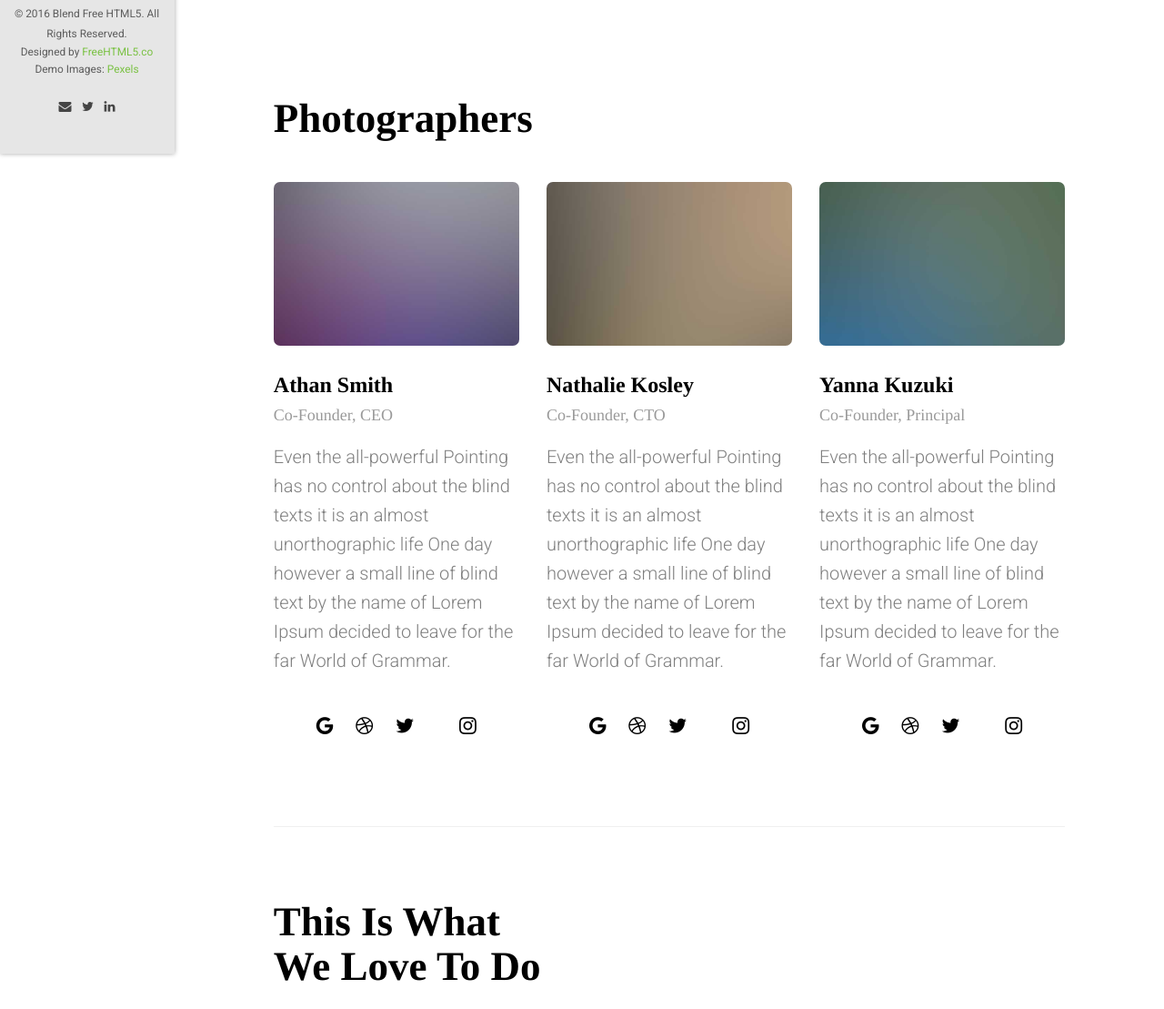
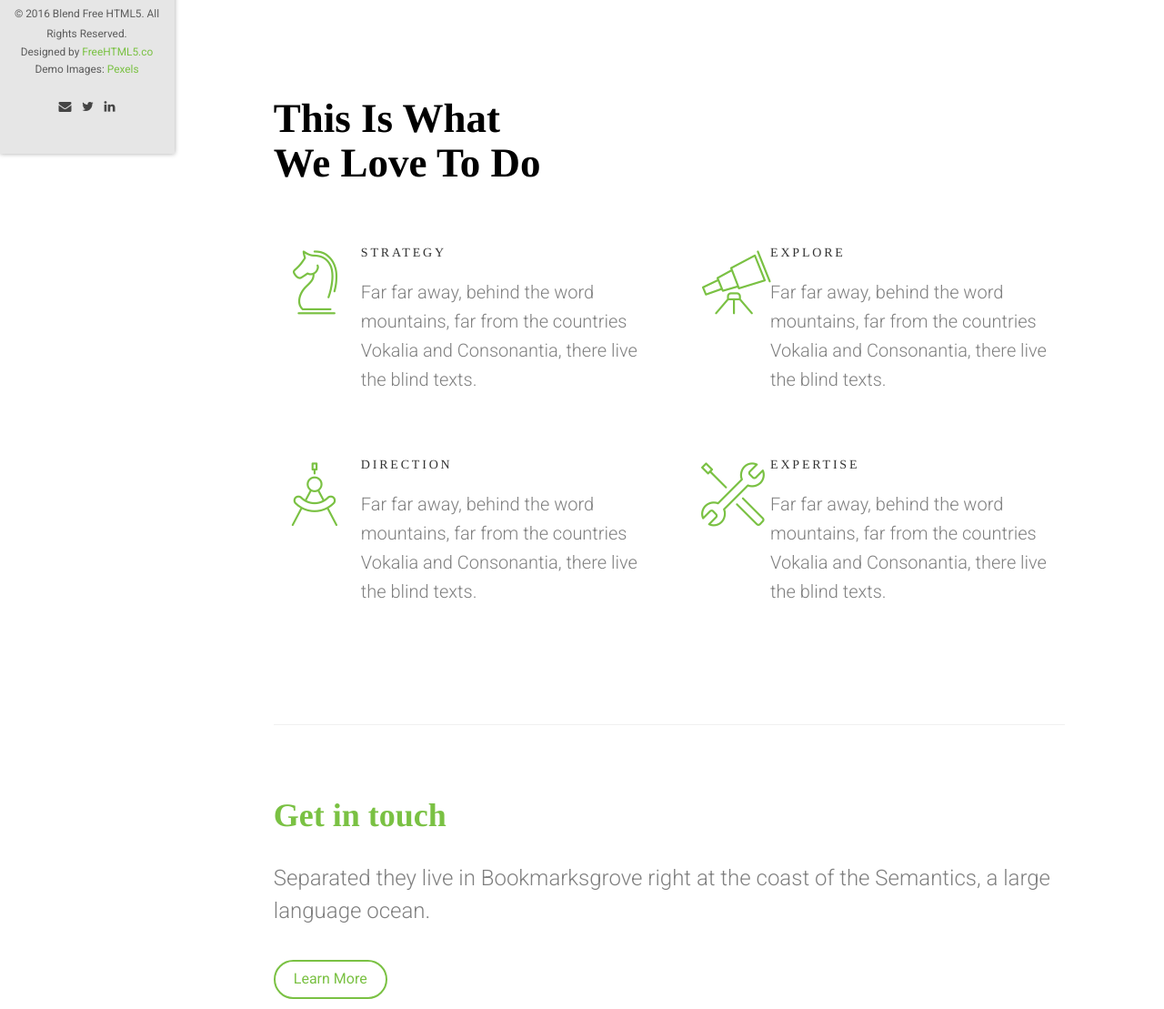
Before and after one commit to lim-clara/lim-clara.github.io, a plain HTML site: page about.html in a window 1280 px wide. Shown: the part 631-1740 px from the top of the page at 91% size. Drawn offline with Linux system fonts and the light colour scheme; files whose address does not match are found by name.

Commit message:
about me updated

```diff
--- a/about.html
+++ b/about.html
@@ -107,53 +107,6 @@
 
 			</div>
 
-			<div class="fh5co-narrow-content  animate-box fh5co-border-bottom" data-animate-effect="fadeInLeft">
-				<h2 class="fh5co-heading" >Photographers</span></h2>
-
-				<div class="row">
-					<div class="col-md-4 fh5co-staff">
-						<img src="images/person3.jpg" alt="Free HTML5 Bootstrap Template" class="img-responsive">
-						<h3>Athan Smith</h3>
-						<h4>Co-Founder, CEO</h4>
-						<p>Even the all-powerful Pointing has no control about the blind texts it is an almost unorthographic life One day however a small line of blind text by the name of Lorem Ipsum decided to leave for the far World of Grammar.</p>
-						<ul class="fh5co-social">
-							<li><a href="#"><i class="icon-google"></i></a></li>
-							<li><a href="#"><i class="icon-dribbble"></i></a></li>
-							<li><a href="#"><i class="icon-twitter"></i></a></li>
-							<li><a href="#"><i class="icon-facebook"></i></a></li>
-							<li><a href="#"><i class="icon-instagram"></i></a></li>
-						</ul>
-					</div>
-					<div class="col-md-4 fh5co-staff">
-						<img src="images/person2.jpg" alt="Free HTML5 Bootstrap Template" class="img-responsive">
-						<h3>Nathalie Kosley</h3>
-						<h4>Co-Founder, CTO</h4>
-						<p>Even the all-powerful Pointing has no control about the blind texts it is an almost unorthographic life One day however a small line of blind text by the name of Lorem Ipsum decided to leave for the far World of Grammar.</p>
-						<ul class="fh5co-social">
-							<li><a href="#"><i class="icon-google"></i></a></li>
-							<li><a href="#"><i class="icon-dribbble"></i></a></li>
-							<li><a href="#"><i class="icon-twitter"></i></a></li>
-							<li><a href="#"><i class="icon-facebook"></i></a></li>
-							<li><a href="#"><i class="icon-instagram"></i></a></li>
-						</ul>
-					</div>
-					<div class="col-md-4 fh5co-staff">
-						<img src="images/person4.jpg" alt="Free HTML5 Bootstrap Template" class="img-responsive">
-						<h3>Yanna Kuzuki</h3>
-						<h4>Co-Founder, Principal</h4>
-						<p>Even the all-powerful Pointing has no control about the blind texts it is an almost unorthographic life One day however a small line of blind text by the name of Lorem Ipsum decided to leave for the far World of Grammar.</p>
-						<ul class="fh5co-social">
-							<li><a href="#"><i class="icon-google"></i></a></li>
-							<li><a href="#"><i class="icon-dribbble"></i></a></li>
-							<li><a href="#"><i class="icon-twitter"></i></a></li>
-							<li><a href="#"><i class="icon-facebook"></i></a></li>
-							<li><a href="#"><i class="icon-instagram"></i></a></li>
-						</ul>
-					</div>
-				</div>
-			</div>
-
-
 
 			<div class="fh5co-narrow-content fh5co-border-bottom">
 				<h2 class="fh5co-heading animate-box" data-animate-effect="fadeInLeft">This Is What <span>We Love To Do</span></h2>
```
